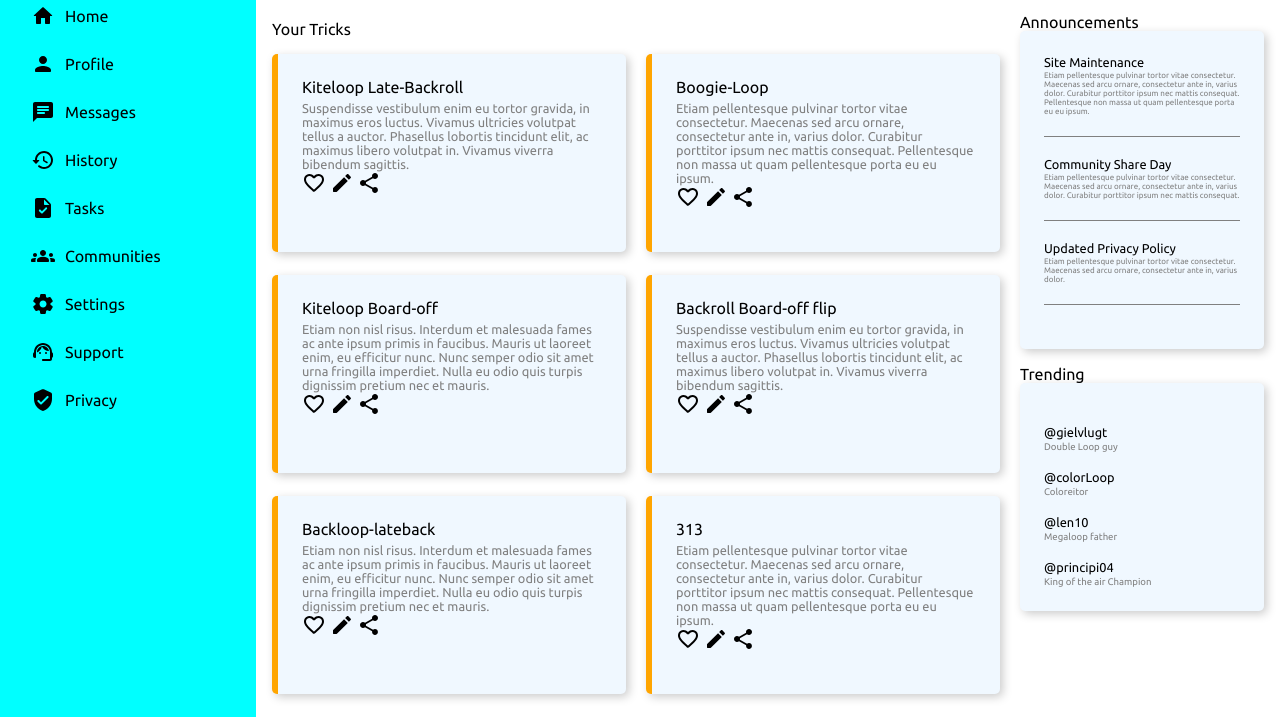
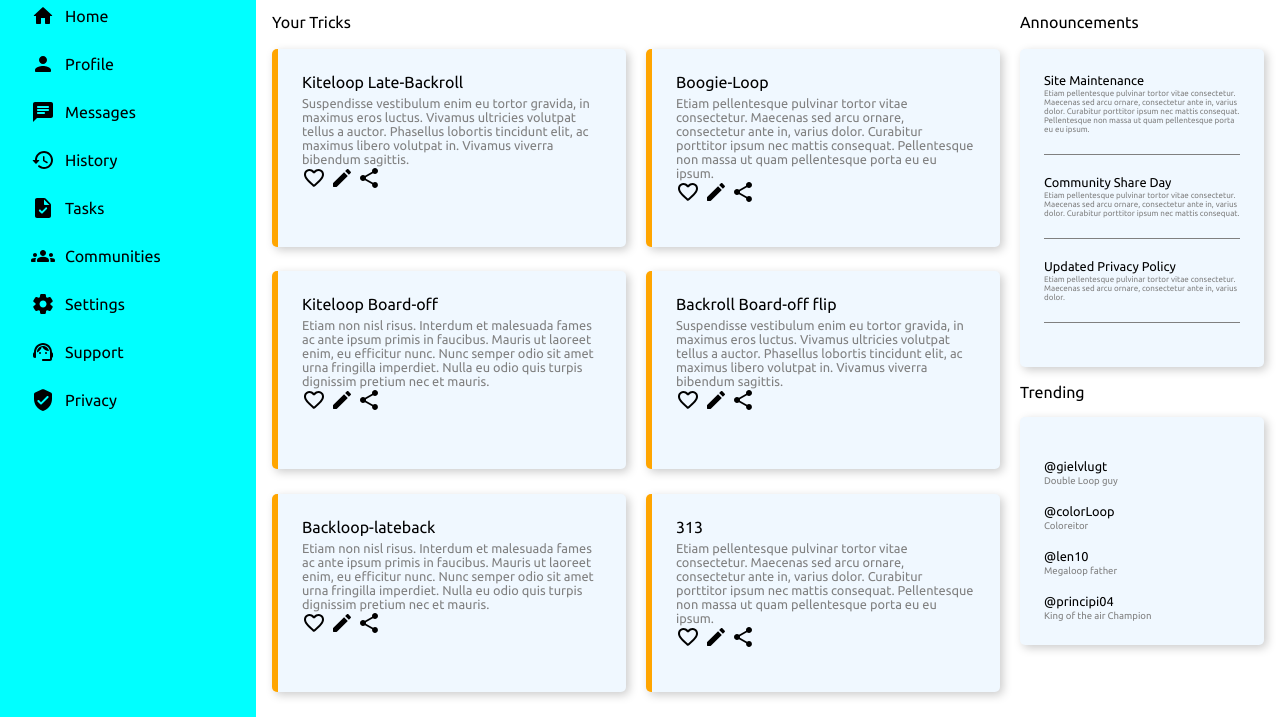
Before and after one commit to benjaAguilar/odin-admin-dashboard, a plain HTML site: page index.html in a window 1280 px wide. Shown: the part 116-833 px from the top of the page. Drawn offline with Linux system fonts and the light colour scheme.

Commit message:
main section arrangement fixed

```diff
--- a/index.html
+++ b/index.html
@@ -76,8 +76,8 @@
             </div>
         </div>
         <div class="main">
+            <p class="tricks-title">Your Tricks</p>
             <div class="tricks">
-                <p class="tricks-title">Your Tricks</p>
                 <div class="projects">
                     <p class="title-p">Kiteloop Late-Backroll</p>
                     <p class="description">
@@ -157,8 +157,8 @@
                     </div>
                 </div>
             </div>
+            <p>Announcements</p>
             <div class="announcements">
-                <p>Announcements</p>
                 <div class="announcements2">
                     <div class="news">
                         <p class="title-a">Site Maintenance</p>
@@ -185,7 +185,7 @@
                 </div>
             </div>
             <div class="trending">
-                <p>Trending</p>
+                <p class="trend-t">Trending</p>
                 <div class="trending2">
                     <div class="users">
                         <img src="" alt="">
--- a/styles/styles.css
+++ b/styles/styles.css
@@ -150,22 +150,17 @@ button{
 .main{
     display: grid;
     grid-template-columns: 3fr 1fr;
-    grid-template-rows: 1fr 1fr;
+    grid-template-rows: 20px 1fr 1fr;
     padding: 1em;
     font-family: ubuntu;
     gap: 1em;
 }
 
 .tricks{
-    grid-row: 1 / 3;
+    grid-row: 2 / 4;
     display: grid;
     grid-template-columns: 1fr 1fr;
     gap: 1em;
-}
-
-.tricks-title{
-    grid-column: 1 / 3;
-    align-self: flex-end;
 }
 
 .projects{
@@ -209,7 +204,7 @@ button{
 
 .trending{
     grid-column: 2 / 3;
-    grid-row: 2 / 3;
+    grid-row: 3 / 4;
 }
 
 .trending2{
@@ -217,6 +212,10 @@ button{
     background-color: aliceblue;
     border-radius: 5px;
     box-shadow: 3px 3px 10px #ccc;
+}
+
+.trend-t{
+    margin-bottom: 1em;
 }
 
 .username{
```
